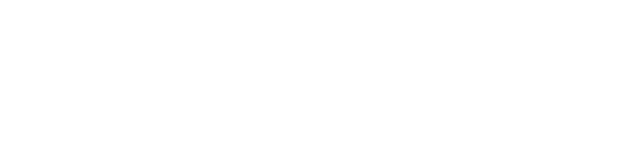
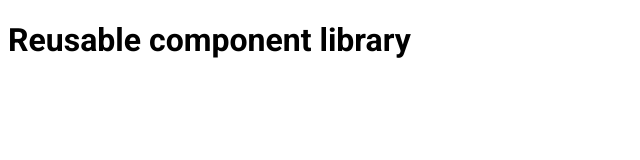
Before and after one commit to amibabkin/component-library, a website: page index.html in a window 1280 px wide. Shown: the whole page, without its empty margins (0-640 px from the left). Drawn offline with Linux system fonts and the light colour scheme.

Commit message:
feat: add import main.css + add classes

```diff
--- a/index.html
+++ b/index.html
@@ -3,11 +3,14 @@
   <head>
     <meta charset="UTF-8" />
     <meta name="viewport" content="width=device-width, initial-scale=1.0" />
+    <link rel="stylesheet" href="./assets/css/main.css" />
     <title>Document</title>
   </head>
   <body>
-    <header></header>
+    <header class="header">
+      <h1 class="header__title">Reusable component library</h1>
+    </header>
     <main></main>
-    <footer></footer>
+    <footer class="footer"></footer>
   </body>
 </html>
```
